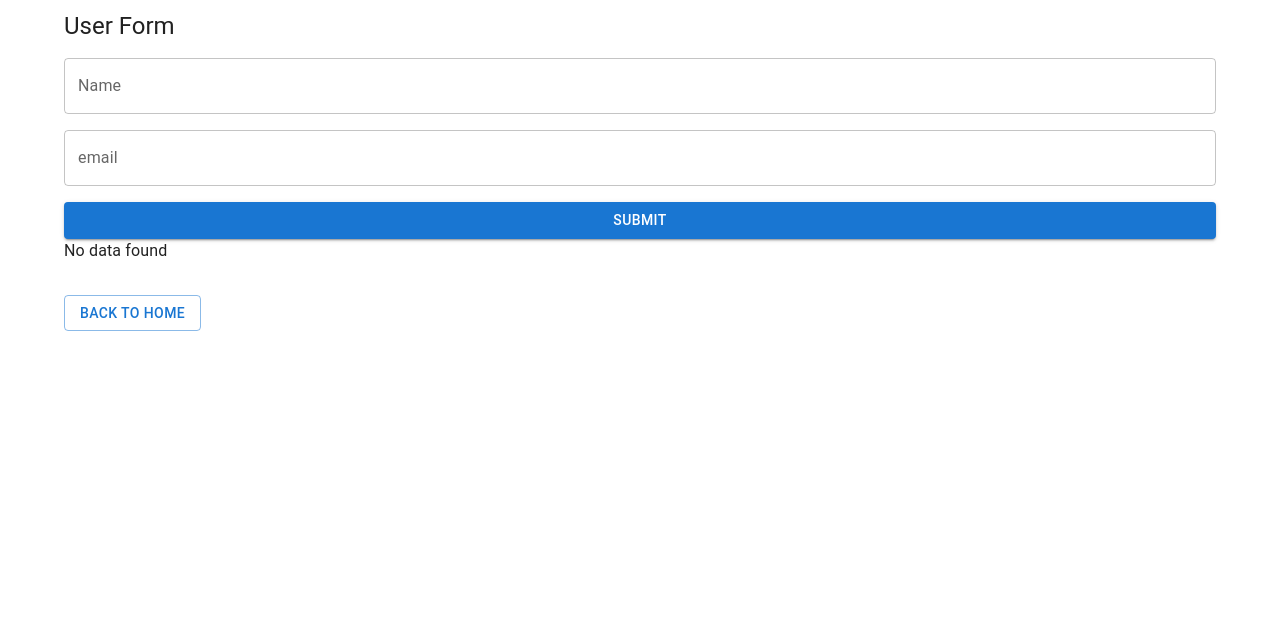
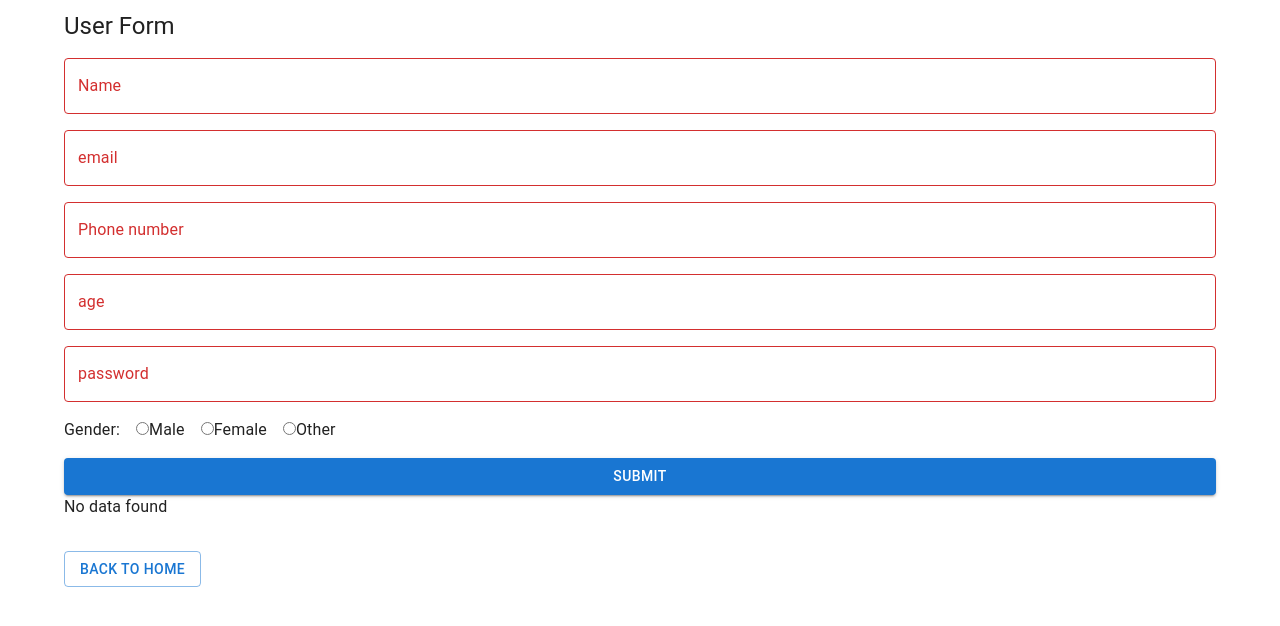
Before and after one commit to PreetS123/Advance_React_Interview, a Next.js app in the folder next-mui-redux-project/: page /myForm in a window 1280 px wide. Shown: the top 626 px of the page. Built offline with nearby package versions, Linux system fonts and the light colour scheme.

Commit message:
form handling

```diff
--- a/next-mui-redux-project/package.json
+++ b/next-mui-redux-project/package.json
@@ -11,6 +11,7 @@
   "dependencies": {
     "@emotion/react": "^11.14.0",
     "@emotion/styled": "^11.14.0",
+    "@hookform/resolvers": "^5.0.1",
     "@mui/icons-material": "^7.0.1",
     "@mui/material": "^7.0.1",
     "@reduxjs/toolkit": "^2.6.1",
@@ -18,7 +19,9 @@
     "next": "15.2.4",
     "react": "^19.0.0",
     "react-dom": "^19.0.0",
-    "react-redux": "^9.2.0"
+    "react-hook-form": "^7.55.0",
+    "react-redux": "^9.2.0",
+    "yup": "^1.6.1"
   },
   "devDependencies": {
     "@eslint/eslintrc": "^3",
--- a/next-mui-redux-project/src/app/components/UserForm.tsx
+++ b/next-mui-redux-project/src/app/components/UserForm.tsx
@@ -1,61 +1,108 @@
 "use client";
 
 import { Alert, Button, Stack, TextField, Typography } from "@mui/material";
-import { useState } from "react";
 import { useDispatch } from "react-redux";
 import { AppDispatch } from "../reduxStore";
-import { addSubmission } from "../reduxStore/formSlice";
+import { addSubmission, UserFormData } from "../reduxStore/formSlice";
+import * as yup from "yup";
+import { useForm } from "react-hook-form";
+import { yupResolver } from "@hookform/resolvers/yup";
 
-interface formData {
-  name: string;
-  email: string;
-}
+const schemas = yup.object().shape({
+  name: yup.string().required("Name is required"),
+  email: yup
+    .string()
+    .email("Invalid email format")
+    .required("Email is required"),
+  phone: yup
+    .string()
+    .matches(/^[0-9]{10}$/, "Phone must be 10 digits")
+    .required("Phone number is required"),
+  age: yup
+    .number()
+    .typeError("Age must be number")
+    .min(18, "Minimum age is 18")
+    .max(60, "Max age is 60")
+    .required("Age is required."),
+  password: yup
+    .string()
+    .min(6, "Must be of 6 digits")
+    .required("Password is required"),
+  gender: yup
+    .string()
+    .oneOf(["male", "female", "other"], "select gender")
+    .required("Gender is required"),
+});
 
 const UserForm = () => {
-  const dispatch= useDispatch<AppDispatch>();
-  const [formData, setFormData] = useState<formData>({ name: "", email: "" });
-  const [submitted, setSubmitted] = useState<boolean>(false);
-  const [error, setError] = useState<string>("");
+  const dispatch = useDispatch<AppDispatch>();
+  const {
+    register,
+    handleSubmit,
+    formState: { errors, isSubmitSuccessful },
+    reset,
+  } = useForm<UserFormData>({
+    resolver: yupResolver(schemas),
+  });
 
-  const handleSubmit = (e: React.FormEvent) => {
-    e.preventDefault();
-    if (!formData.name || !formData.email) {
-      setError("Both field are required.");
-      setSubmitted(false);
-      return;
-    }
-    if (!/\S+@\S+\.\S+/.test(formData.email)) {
-      setError("Please enter a valid email");
-      setSubmitted(false);
-      return;
-    }
+  const onSubmit = (data: UserFormData) => {
+    console.log("sumitted", data);
+    dispatch(addSubmission(data));
+    reset();
+  };
 
-    console.log("sumitted", formData);
-    dispatch(addSubmission(formData));
-
-  };
-  const handleChange = (e: React.ChangeEvent<HTMLInputElement>) => {
-    setFormData({ ...formData, [e.target.name]: e.target.value });
-  };
   return (
     <>
-      <form onSubmit={handleSubmit}>
+      <form onSubmit={handleSubmit(onSubmit)} noValidate>
         <Stack spacing={2}>
           <Typography variant="h5">User Form</Typography>
           <TextField
             label="Name"
-            name="name"
-            value={formData.name}
-            onChange={handleChange}
+            {...register("name")}
+            helperText={errors?.name?.message}
+            error={!errors.name}
           />
           <TextField
             label="email"
-            name="email"
-            value={formData.email}
-            onChange={handleChange}
+            {...register("email")}
+            error={!errors.email}
+            helperText={errors?.email?.message}
           />
-          {error && <Alert severity="error">{error}</Alert>}
-          {submitted && <Alert>Form submitted successfully</Alert>}
+          <TextField
+            label="Phone number"
+            {...register("phone")}
+            error={!errors.phone}
+            helperText={errors?.phone?.message}
+          />
+          <TextField
+            label="age"
+            {...register("age")}
+            error={!errors.age}
+            helperText={errors.age?.message}
+          />
+          <TextField
+            label="password"
+            {...register("password")}
+            error={!errors.password}
+            helperText={errors?.password?.message}
+          />
+          <Stack direction={'row'} spacing={2}>
+            <Typography>Gender:</Typography>
+            <label>
+              <input type='radio' value='male' {...register('gender')}/>
+              Male
+            </label>
+            <label>
+              <input type='radio' value='female' {...register('gender')}/>
+              Female
+            </label>
+            <label>
+              <input type='radio' value='other' {...register('gender')}/>
+              Other
+            </label>
+          </Stack>
+          {errors.gender && <Typography color="error">{errors.gender.message}</Typography>}
+          {isSubmitSuccessful && <Alert>Form submitted successfully</Alert>}
           <Button type="submit" variant="contained">
             Submit
           </Button>
--- a/next-mui-redux-project/src/app/myForm/page.tsx
+++ b/next-mui-redux-project/src/app/myForm/page.tsx
@@ -15,7 +15,7 @@ const MyFormComp = () => {
           <Typography variant="h6">Submissions:</Typography>
           {formData?.map((data, i) => (
             <Typography key={i}>
-              📝 {data?.name} - {data?.email}
+              👤 {data.name}, 📧 {data.email}, 📱 {data.phone}, 🎂 {data.age}, 🧠 {data.gender}
             </Typography>
           ))}
         </Stack>
--- a/next-mui-redux-project/src/app/reduxStore/formSlice.ts
+++ b/next-mui-redux-project/src/app/reduxStore/formSlice.ts
@@ -3,6 +3,10 @@ import { createSlice, PayloadAction } from "@reduxjs/toolkit";
 export interface UserFormData {
     name: string;
     email: string;
+    phone: string;
+    age: number;
+    password:string;
+    gender: 'male' | 'female' | 'other';
   }
 interface FormState {
   submittedData: UserFormData[];
```
Also changed, not shown: 1 other file (tests, documents, lock files or other folders).
